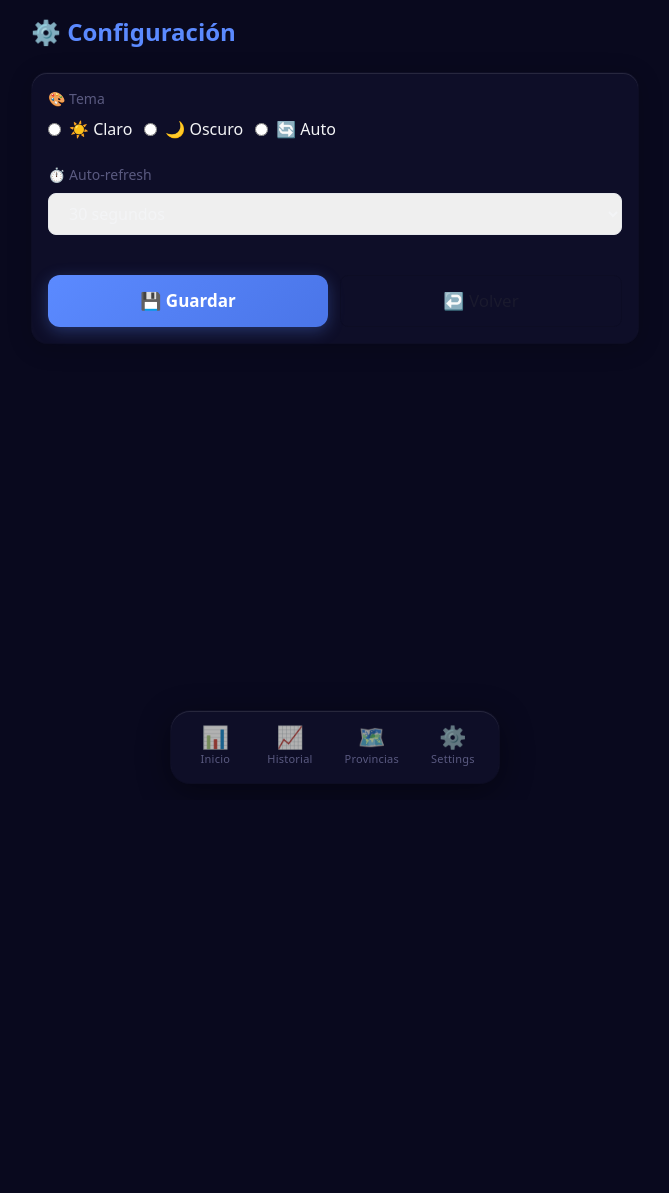
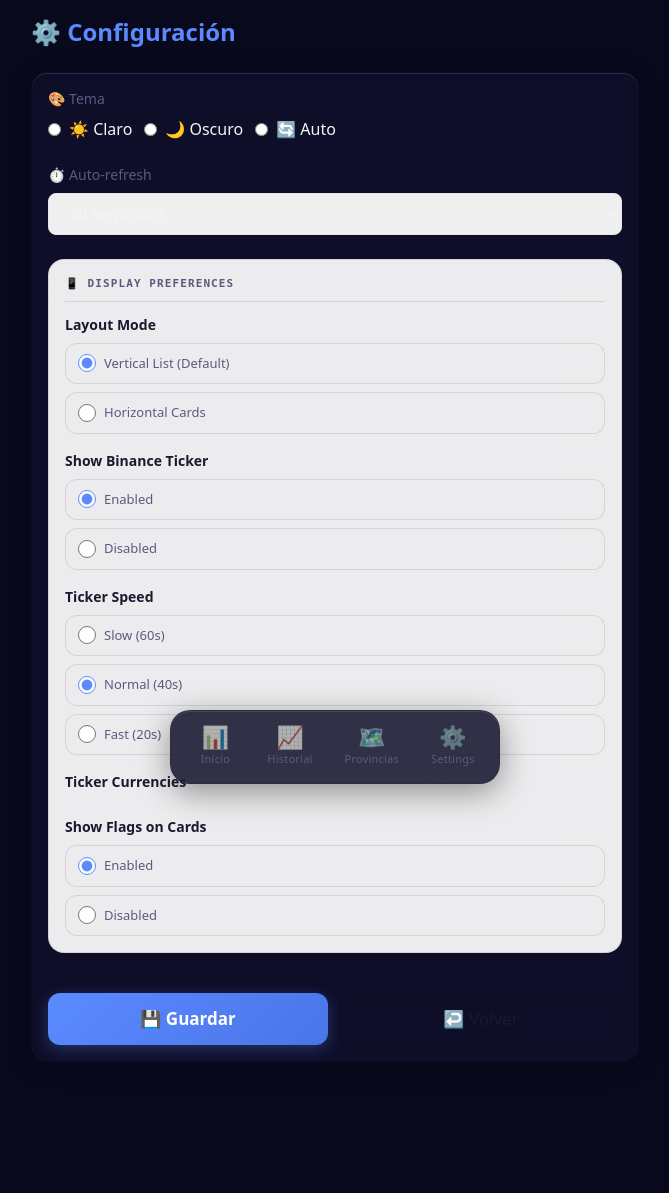
Before and after one commit to TASALO-TEAM/taso-app, a Flask app: template templates/settings.html in a window 1280 px wide. Shown: the top 1193 px of the page, without its empty margins (305-974 px from the left). Before the commit the page ends 766 px from the top, so only its background shows below. Run offline with Flask 3, Linux system fonts and the light colour scheme; the template is opened without the code that fills it, so the values that code supplies are empty; parts of the project's set-up code (start-up, migrations or seed data) failed here and were passed over; some libraries are stand-ins or nearby versions.

Commit message:
feat: add Display Preferences section to settings page
Co-authored-by: Qwen-Coder <qwen-coder@alibabacloud.com>

```diff
--- a/templates/settings.html
+++ b/templates/settings.html
@@ -58,6 +58,102 @@
       <option value="60000">60 segundos</option>
       <option value="120000">2 minutos</option>
     </select>
+  </div>
+
+  <!-- Display Preferences Section -->
+  <div class="settings-section-v2">
+    <h2 class="settings-section-title">📱 Display Preferences</h2>
+
+    <!-- Layout Mode -->
+    <div class="settings-option">
+      <label class="settings-option-label">Layout Mode</label>
+      <div class="settings-radio-group">
+        <label class="settings-radio-item">
+          <input type="radio" name="layoutMode" value="vertical" checked>
+          <span class="settings-radio-text">Vertical List (Default)</span>
+        </label>
+        <label class="settings-radio-item">
+          <input type="radio" name="layoutMode" value="horizontal">
+          <span class="settings-radio-text">Horizontal Cards</span>
+        </label>
+      </div>
+    </div>
+
+    <!-- Card Size (only for horizontal mode) -->
+    <div class="settings-option" id="cardSizeOption" style="display: none;">
+      <label class="settings-option-label">Card Size</label>
+      <div class="settings-radio-group">
+        <label class="settings-radio-item">
+          <input type="radio" name="cardSize" value="compact">
+          <span class="settings-radio-text">Compact (120px)</span>
+        </label>
+        <label class="settings-radio-item">
+          <input type="radio" name="cardSize" value="standard" checked>
+          <span class="settings-radio-text">Standard (140px)</span>
+        </label>
+        <label class="settings-radio-item">
+          <input type="radio" name="cardSize" value="wide">
+          <span class="settings-radio-text">Wide (160px)</span>
+        </label>
+      </div>
+    </div>
+
+    <!-- Show Binance Ticker -->
+    <div class="settings-option">
+      <label class="settings-option-label">Show Binance Ticker</label>
+      <div class="settings-radio-group">
+        <label class="settings-radio-item">
+          <input type="radio" name="showTicker" value="true" checked>
+          <span class="settings-radio-text">Enabled</span>
+        </label>
+        <label class="settings-radio-item">
+          <input type="radio" name="showTicker" value="false">
+          <span class="settings-radio-text">Disabled</span>
+        </label>
+      </div>
+    </div>
+
+    <!-- Ticker Speed -->
+    <div class="settings-option" id="tickerSpeedOption">
+      <label class="settings-option-label">Ticker Speed</label>
+      <div class="settings-radio-group">
+        <label class="settings-radio-item">
+          <input type="radio" name="tickerSpeed" value="slow">
+          <span class="settings-radio-text">Slow (60s)</span>
+        </label>
+        <label class="settings-radio-item">
+          <input type="radio" name="tickerSpeed" value="normal" checked>
+          <span class="settings-radio-text">Normal (40s)</span>
+        </label>
+        <label class="settings-radio-item">
+          <input type="radio" name="tickerSpeed" value="fast">
+          <span class="settings-radio-text">Fast (20s)</span>
+        </label>
+      </div>
+    </div>
+
+    <!-- Binance Currencies -->
+    <div class="settings-option">
+      <label class="settings-option-label">Ticker Currencies</label>
+      <div class="settings-currency-grid" id="tickerCurrenciesGrid">
+        <!-- Checkboxes rendered by JS -->
+      </div>
+    </div>
+
+    <!-- Show Flags -->
+    <div class="settings-option">
+      <label class="settings-option-label">Show Flags on Cards</label>
+      <div class="settings-radio-group">
+        <label class="settings-radio-item">
+          <input type="radio" name="showFlags" value="true" checked>
+          <span class="settings-radio-text">Enabled</span>
+        </label>
+        <label class="settings-radio-item">
+          <input type="radio" name="showFlags" value="false">
+          <span class="settings-radio-text">Disabled</span>
+        </label>
+      </div>
+    </div>
   </div>
 
   <!-- Action Buttons -->
```
